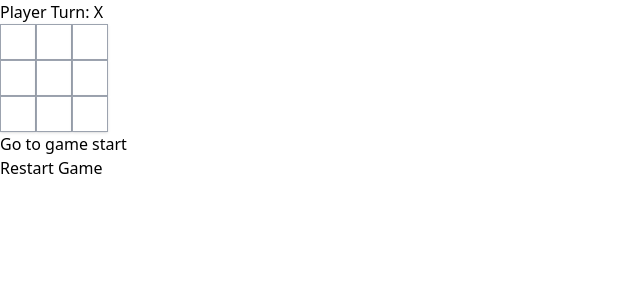
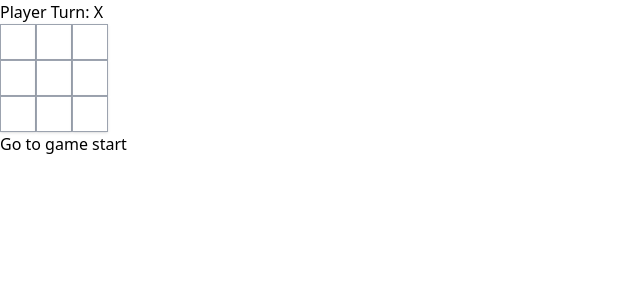
Before and after one commit to DJ-Lor/reacttictactoe, a React (Create React App) app: page / in a window 1280 px wide. Shown: the top 300 px of the page, without its empty margins (0-640 px from the left). Built offline with nearby package versions, Linux system fonts and the light colour scheme.

Commit message:
Restart game button ternary

```diff
--- a/src/components/Board.jsx
+++ b/src/components/Board.jsx
@@ -21,7 +21,6 @@ export default function Board({xIsNext, squares, onPlay, indices}) {
     }
 
     const winner = calculateWinner(squares);
-    console.log(winner)
 
     let status;
     let draw;
--- a/src/components/GameParent.jsx
+++ b/src/components/GameParent.jsx
@@ -1,5 +1,6 @@
 import Board from "./Board";
 import { useState } from "react";
+import calculateWinner from "../helper/calculateWinner";
 
 export default function GameParent() {
 
@@ -52,7 +53,8 @@ export default function GameParent() {
         </div>
 
         <div className="new-game">
-           <button onClick={onRestartGame}> Restart Game </button>
+           { (currentMove === 9 || calculateWinner(currentSquares)) ?
+           <button onClick={onRestartGame}> Restart Game </button> : null}
         </div>
 
       </div>
```
